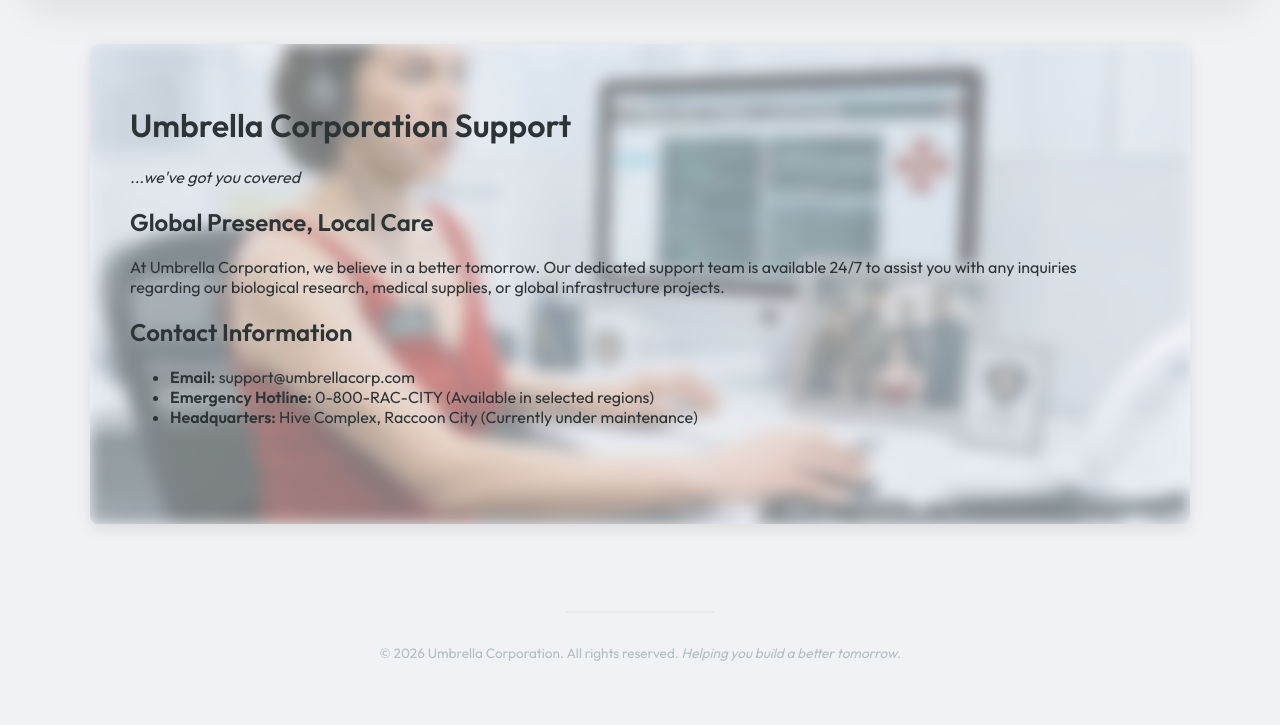
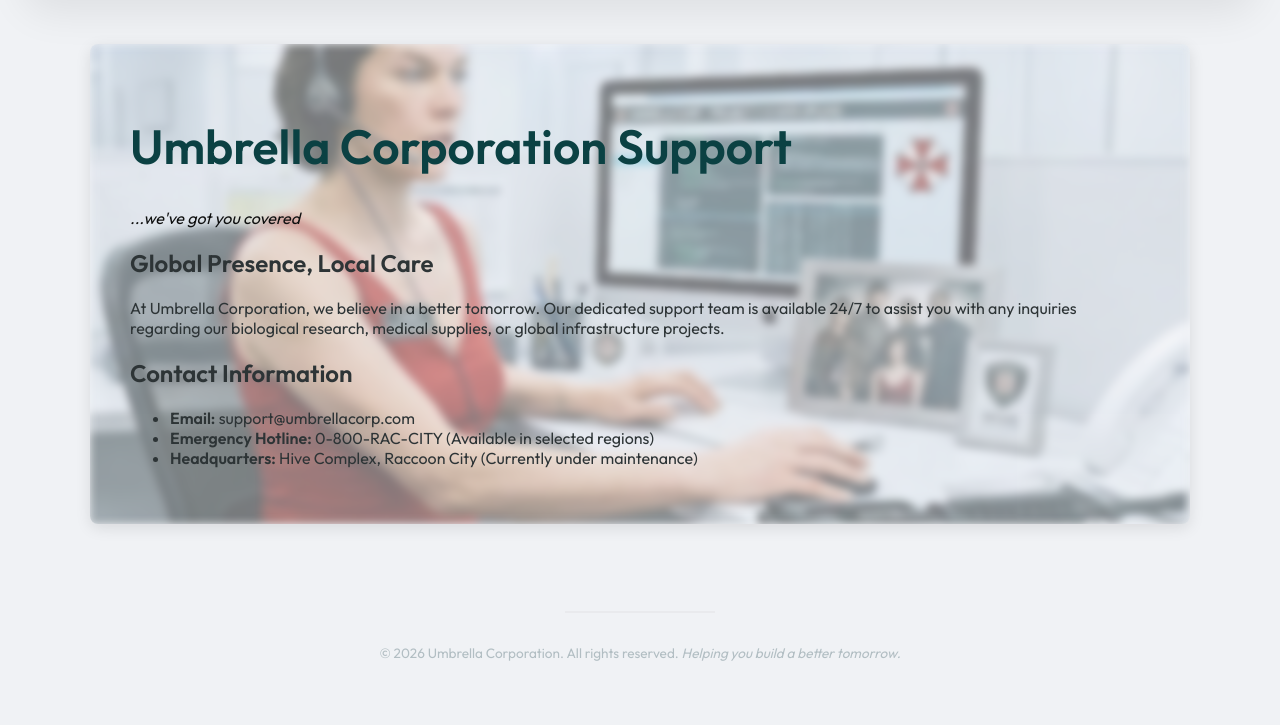
Before and after one commit to serg-razum-off/TMP_for_development, a Django app: page /orders/support/ in a window 1280 px wide. Shown: the part 95-820 px from the top of the page. Run offline with Django 5.2, Linux system fonts and the light colour scheme.

Commit message:
SR[2026-03-29T17:44:39]: Umbrella support design done

```diff
--- a/orders/templates/orders/order_confirm_delete.html
+++ b/orders/templates/orders/order_confirm_delete.html
@@ -42,7 +42,7 @@
 {% endblock %}
 
 {% block content %}
-    <h1>Delete Order</h1>
+    <h1 style="color: #b12614ff;font-size: 3rem;">Delete Order</h1>
     <p>Are you sure you want to delete order "{{ object.title }}"?</p>
     <form method="post">
         {% csrf_token %}
--- a/orders/templates/orders/order_form.html
+++ b/orders/templates/orders/order_form.html
@@ -42,7 +42,7 @@
 {% endblock %}
 
 {% block content %}
-    <h1>{% if object %}Edit Order{% else %}Create Order{% endif %}</h1>
+    <h1 style="color: #f7f7f7ff;font-size: 3rem;">{% if object %}Edit Order{% else %}Create Order{% endif %}</h1>
     <form method="post">
         {% csrf_token %}
         {{ form.as_p }}
--- a/orders/templates/orders/order_list.html
+++ b/orders/templates/orders/order_list.html
@@ -49,7 +49,7 @@
 {% endblock %}
 
 {% block content %}
-    <h1>Orders</h1>
+    <h1 style="color: #ebeff1ff;font-size: 3rem;">Orders</h1>
 
     <form method="get" style="margin: 20px 0;">
         <label for="start_date">Start Date:</label>
@@ -67,6 +67,9 @@
         {% for order in orders %}
             <li>
                 <strong>{{ order.title }}</strong> - {{ order.amount }}$ - User: {{ order.user.username }}
+                <div style="font-size: 0.85rem; color: #304a54ff; margin: 5px 0;">
+                    Created: {{ order.created_at|date:"Y-m-d H:i" }} | Updated: {{ order.updated_at|date:"Y-m-d H:i" }}
+                </div>
                 (<a href="{% url 'order_detail' order.pk %}">View</a> |
                  <a href="{% url 'order_update' order.pk %}">Edit</a> |
                  <a href="{% url 'order_delete' order.pk %}">Delete</a>)
--- a/orders/templates/orders/support.html
+++ b/orders/templates/orders/support.html
@@ -28,8 +28,8 @@
         background-size: cover;
         background-position: center;
         background-repeat: no-repeat;
-        filter: blur(8px);
-        -webkit-filter: blur(8px);
+        filter: blur(4px);
+        -webkit-filter: blur(4px);
         z-index: -1;
         opacity: 0.5;
     }
@@ -42,8 +42,8 @@
 {% endblock %}
 
 {% block content %}
-    <h1>Umbrella Corporation Support</h1>
-    <p><em>...we've got you covered</em></p>
+    <h1 style="color: #0b4143ff;font-size: 3rem;">Umbrella Corporation Support</h1>
+    <p style="color: #0f1010ff;font-size: 1rem;"><em>...we've got you covered</em></p>
     <section>
         <h2>Global Presence, Local Care</h2>
         <p>At Umbrella Corporation, we believe in a better tomorrow. Our dedicated support team is available 24/7 to assist you with any inquiries regarding our biological research, medical supplies, or global infrastructure projects.</p>
```
